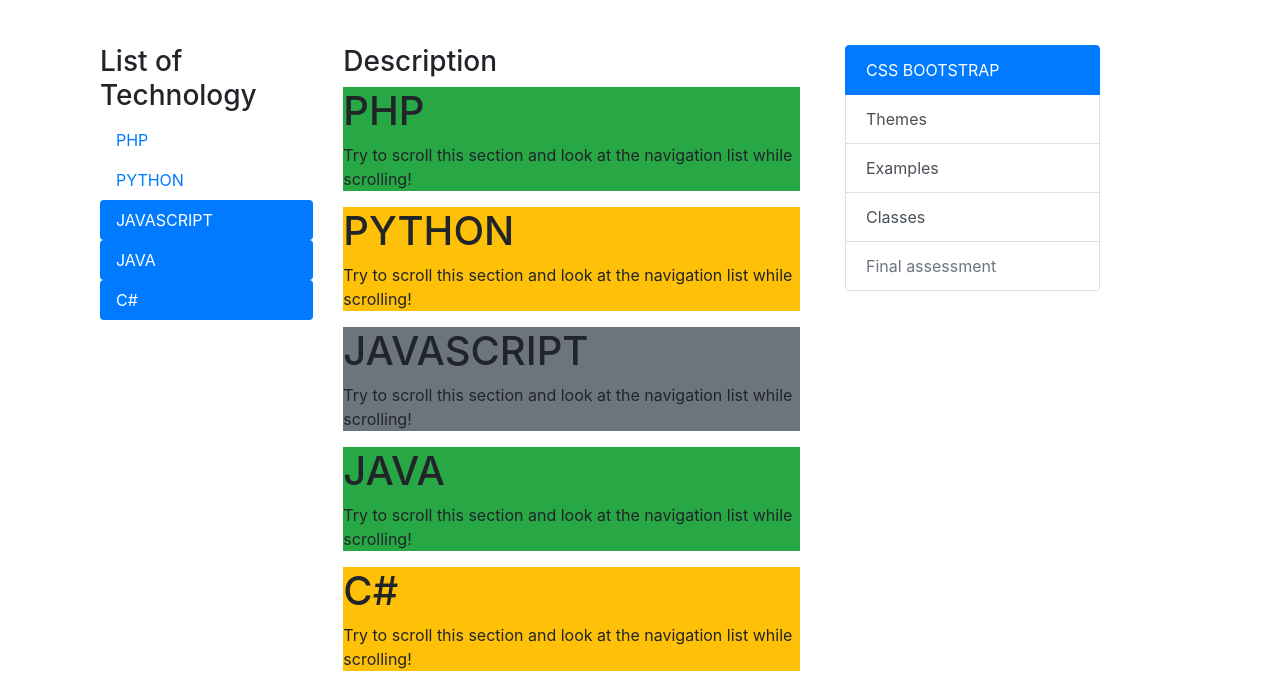
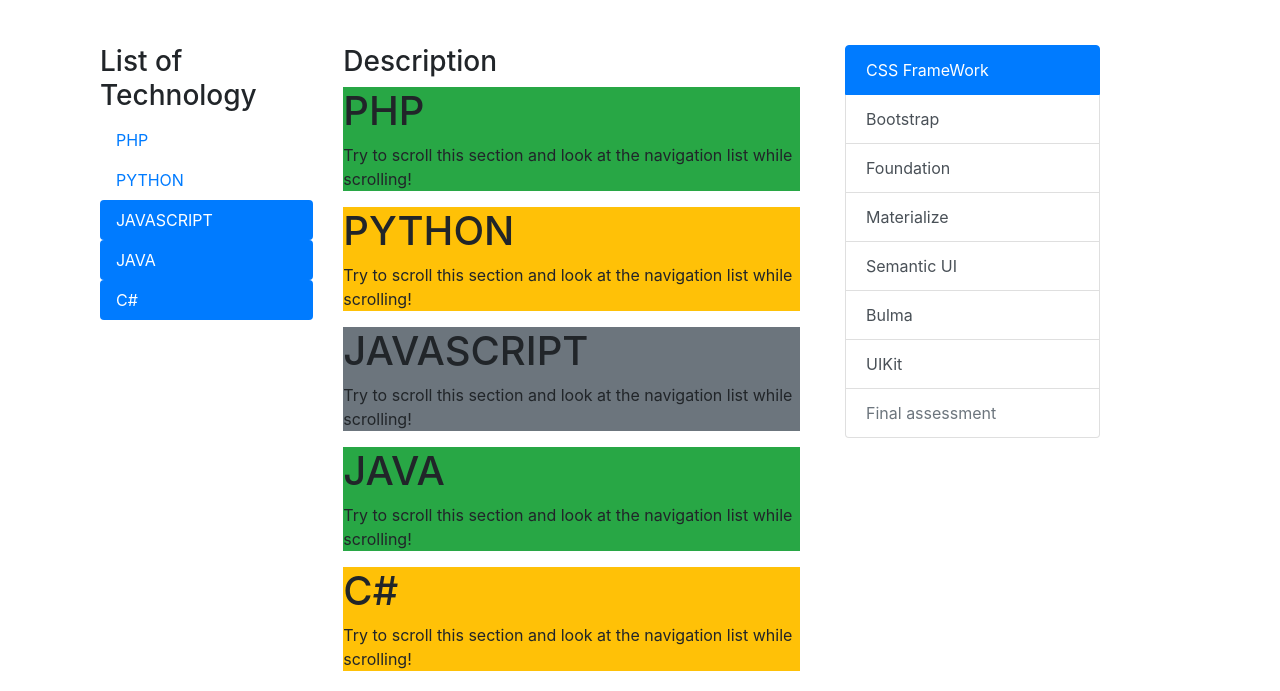
Before and after one commit to Jaybmuhire1/PHP-Assignment, a plain HTML site: page index.html in a window 1280 px wide. Shown: the part 109-800 px from the top of the page. Drawn offline with nearby package versions, Linux system fonts and the light colour scheme.

Commit message:
seventh commit

```diff
--- a/index.html
+++ b/index.html
@@ -90,11 +90,14 @@
         <div class="col-3 mt-5">
           <div class="list-group">
             <a href="#" class="list-group-item list-group-item-action active">
-              CSS BOOTSTRAP
+              CSS FrameWork
             </a>
-            <a href="#" class="list-group-item list-group-item-action">Themes</a>
-            <a href="#" class="list-group-item list-group-item-action">Examples</a>
-            <a href="#" class="list-group-item list-group-item-action">Classes</a>
+            <a href="#" class="list-group-item list-group-item-action">Bootstrap</a>
+            <a href="#" class="list-group-item list-group-item-action">Foundation </a>
+            <a href="#" class="list-group-item list-group-item-action">Materialize</a>
+            <a href="#" class="list-group-item list-group-item-action">Semantic UI</a>
+            <a href="#" class="list-group-item list-group-item-action">Bulma</a>
+            <a href="#" class="list-group-item list-group-item-action">UIKit</a>
             <a href="#" class="list-group-item list-group-item-action disabled" tabindex="-1" aria-disabled="true">Final assessment</a>
           </div>
         </div>
```
